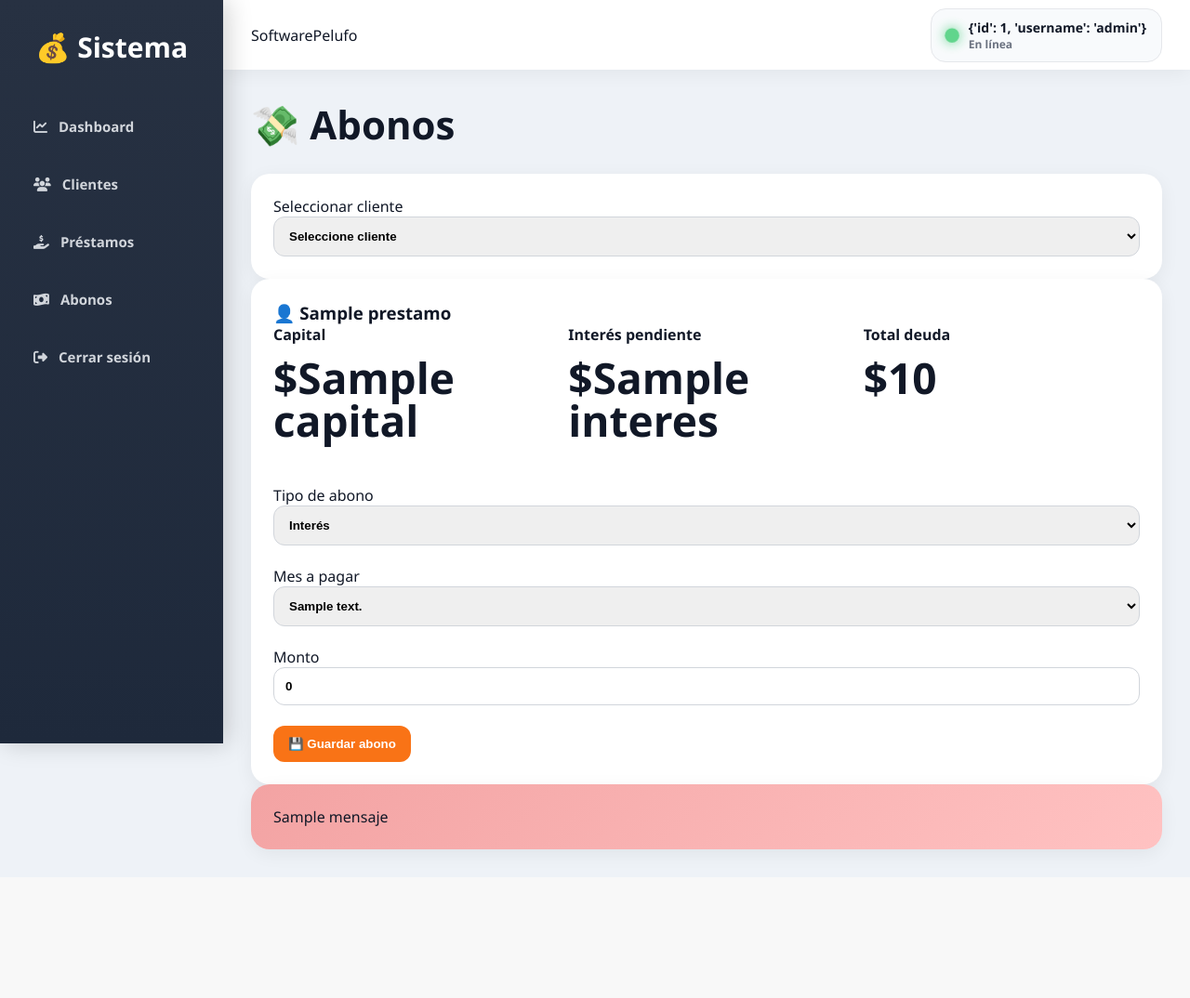
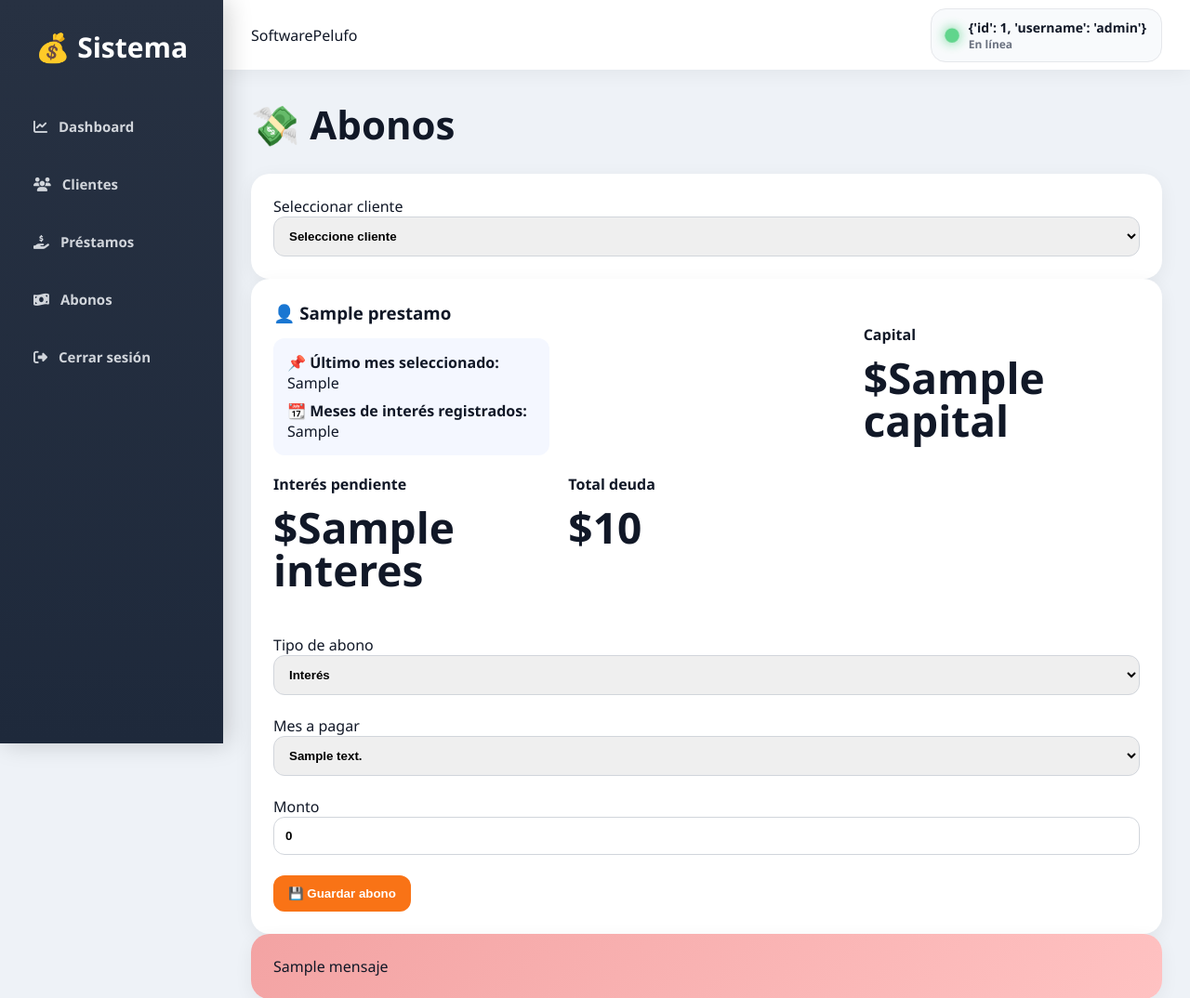
Before and after one commit to pelufo123/sistema-prestamos, a Flask app: template templates/abonos.html in a window 1280 px wide. Shown: the top 1074 px of the page at 93% size. Before the commit the page ends 927 px from the top, so only its background shows below. Run offline with Flask 3, Linux system fonts and the light colour scheme; a user stored in the database is signed in; tables that the repository leaves empty hold one stand-in row (values such as "Sample post"); the template is opened without the code that fills it: most values are stand-ins (such as "Sample title", 1, 10 or a date in 2020); a database or web service that is not in the repository returns one stand-in record (values such as "Sample title"); data that the repository does not hold is empty; some libraries are stand-ins or nearby versions.

Commit message:
mejora diseño UI

```diff
--- a/app.py
+++ b/app.py
@@ -2,7 +2,7 @@ import os
 import psycopg2
 from flask import Flask, render_template, request, redirect, url_for, session
 from datetime import datetime, timedelta
-
+from dateutil.relativedelta import relativedelta
 app = Flask(__name__)
 app.secret_key = "clave_super_segura"
 
@@ -657,18 +657,105 @@ def panel():
 
     for pid, nombre, capital, interes in rows:
 
-        interes_mensual = capital * (
-            interes / 100
-        )
+        # =========================
+        # CÁLCULO
+        # =========================
+        capital_restante, interes_restante, saldo_total, _, _ = calcular(pid, conn)
 
+        # =========================
+        # FECHA DEL PRÉSTAMOS
+        # =========================
+        cur.execute("""
+            SELECT fecha
+            FROM prestamos
+            WHERE id=%s
+        """, (pid,))
+
+        fecha_prestamo = cur.fetchone()[0]
+
+        # =========================
+        # MESES PAGADOS
+        # =========================
+        cur.execute("""
+            SELECT mes
+            FROM abonos
+            WHERE prestamo_id=%s
+            AND tipo='interes'
+            ORDER BY mes ASC
+        """, (pid,))
+
+        meses_pagados = [x[0] for x in cur.fetchall()]
+
+        # =========================
+        # GENERAR 24 MESES
+        # =========================
+        meses = []
+
+        fecha_base = fecha_prestamo
+
+        for i in range(24):
+
+            mes_num = i + 1
+
+            nueva_fecha = fecha_base + relativedelta(months=i)
+
+            texto = nueva_fecha.strftime("%B %Y").capitalize()
+
+            meses.append({
+                "numero": mes_num,
+                "texto": texto
+            })
+
+        # =========================
+        # SIGUIENTE MES PENDIENTE
+        # =========================
+        siguiente_mes = 1
+
+        while siguiente_mes in meses_pagados:
+            siguiente_mes += 1
+
+        # =========================
+        # TEXTO DEL SIGUIENTE MES
+        # =========================
+        siguiente_mes_texto = ""
+
+        for m in meses:
+            if m["numero"] == siguiente_mes:
+                siguiente_mes_texto = m["texto"]
+
+        # =========================
+        # ÚLTIMO MES PAGADO
+        # =========================
+        ultimo_pagado = ""
+
+        if meses_pagados:
+
+            ultimo_num = max(meses_pagados)
+
+            for m in meses:
+                if m["numero"] == ultimo_num:
+                    ultimo_pagado = m["texto"]
+
+        # =========================
+        # GUARDAR
+        # =========================
         prestamos.append({
 
             "id": pid,
-
             "nombre": nombre,
 
-            "interes_mensual": interes_mensual
+            "capital": formato(capital_restante),
+            "interes": formato(interes_restante),
+            "total": formato(saldo_total),
 
+            "interes_num": interes_restante,
+
+            "meses": meses,
+
+            "siguiente_mes": siguiente_mes,
+            "siguiente_mes_texto": siguiente_mes_texto,
+
+            "ultimo_pagado": ultimo_pagado
         })
 
     # =============================
@@ -1105,18 +1192,26 @@ def abonos():
 
                     prestamos.append({
 
-                        "id": pid,
-                        "nombre": nombre,
+        "id": pid,
+        "nombre": nombre,
 
-                        "capital": formato(cap_rest),
-                        "interes": formato(int_rest),
-                        "total": formato(total),
+        "capital": formato(cap_rest),
+        "interes": formato(int_rest),
+        "total": formato(total),
 
-                        "meses": meses,
+        "meses": meses,
 
-                        "interes_mensual": formato(interes_mensual),
-                        "interes_mensual_raw": interes_mensual
-                    })
+        "interes_mensual": formato(interes_mensual),
+        "interes_mensual_raw": interes_mensual,
+
+        # 🔥 NUEVO
+        "ultimo_mes_pagado":
+            meses[-1]["texto"] if meses else "Sin pagos",
+
+        "cantidad_meses":
+            len(meses)
+
+    })
 
         except Exception as e:
 
--- a/templates/abonos.html
+++ b/templates/abonos.html
@@ -61,7 +61,40 @@
         </h3>
 
         <div class="grid-metricas">
+    <div style="
+        margin-top:15px;
+        background:#f4f7ff;
+        padding:15px;
+        border-radius:12px;
+    ">
 
+        <div style="margin-bottom:8px;">
+
+            <b>
+                📌 Último mes seleccionado:
+            </b>
+
+            <span class="ultimo_mes_texto">
+
+                {{ p.ultimo_mes_pagado }}
+
+        </span>
+
+    </div>
+
+    <div>
+
+        <b>
+            📆 Meses de interés registrados:
+        </b>
+
+        {{ p.cantidad_meses }}
+
+    </div>
+
+</div>
+
+<br>
             <div>
 
                 <div class="label">
```
